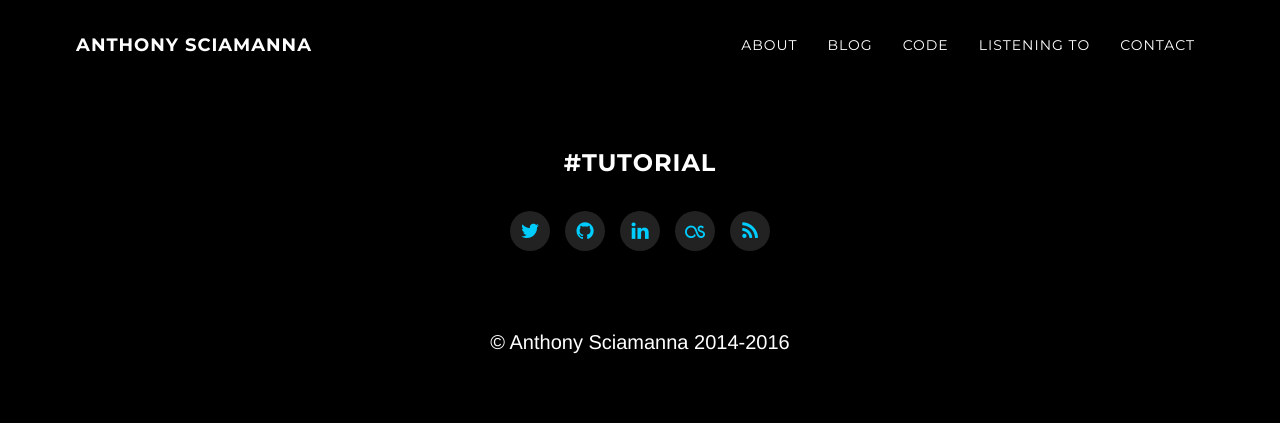
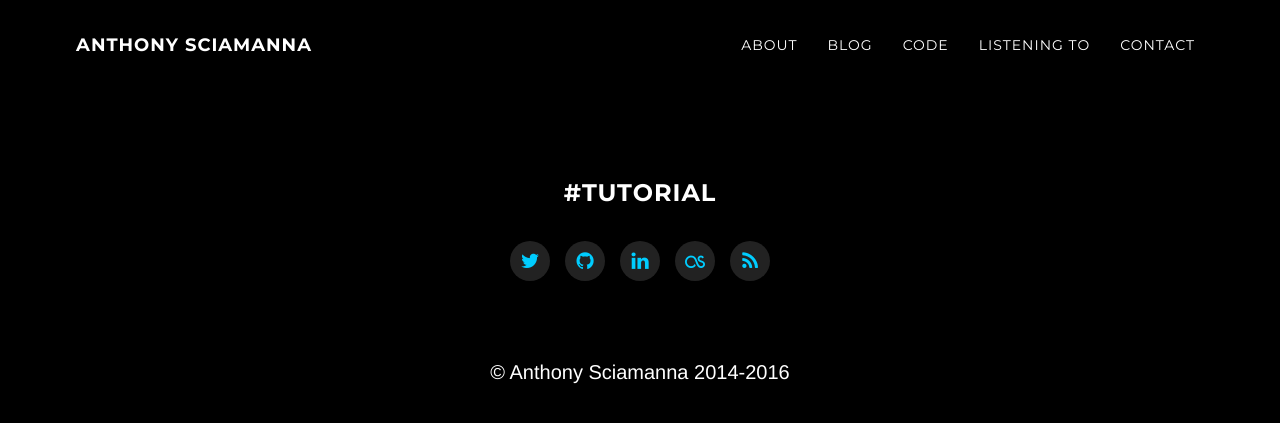
Before and after one commit to asciamanna/asciamanna.github.io, a Jekyll site: the page built from tags/tutorial.html, in a window 1280 px wide and 900 px high. Shown: the top 423 px of the window. Built offline with Jekyll 4.4.1, drawn with Linux system fonts in a browser that asks for light colours; nearby versions of some CDN libraries; comment, search, counter and statistics services are not loaded.

Commit message:
fixing scrolling issues

```diff
--- a/css/site.scss
+++ b/css/site.scss
@@ -95,5 +95,5 @@ blockquote p {
 }
 
 .content-section {
-  padding-top: 25px;
+  padding-top: 55px; //change this to 25 and get scrollby working
 }
```
Also changed, not shown: 1 other file.
